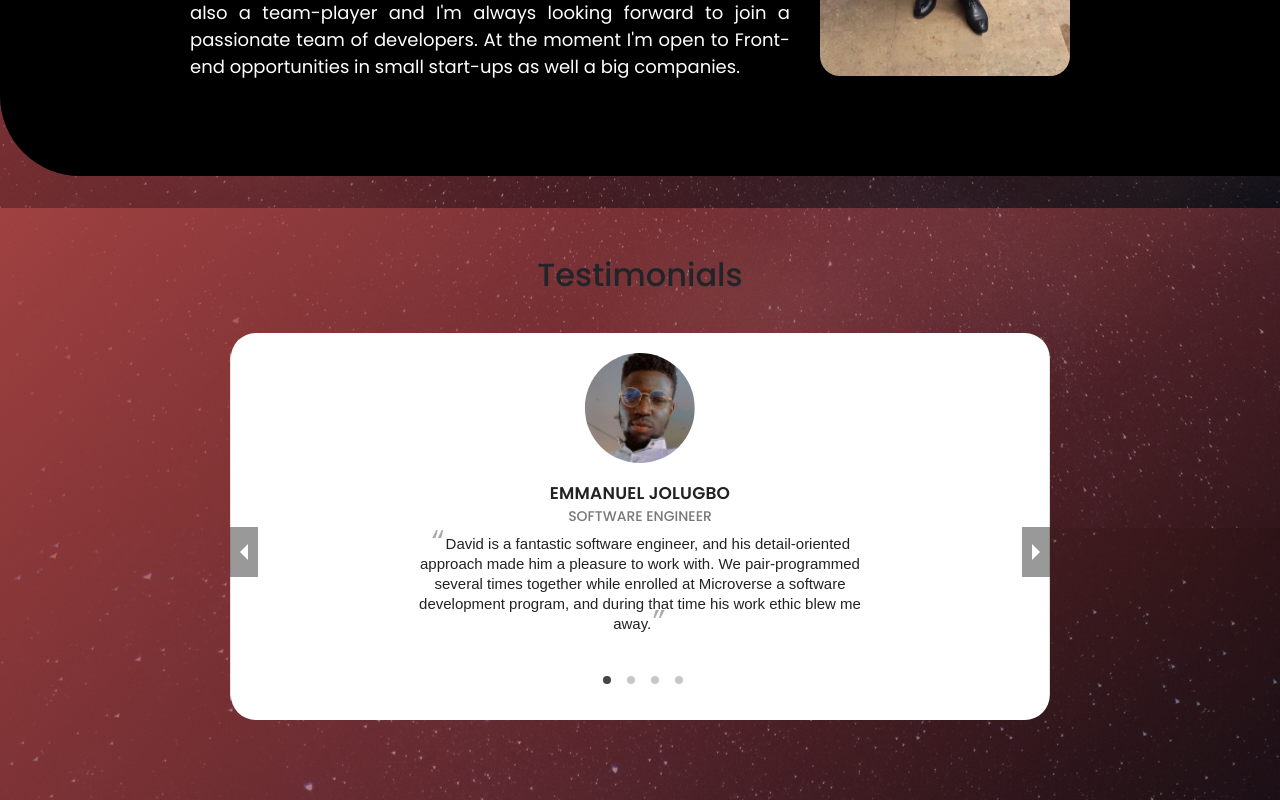
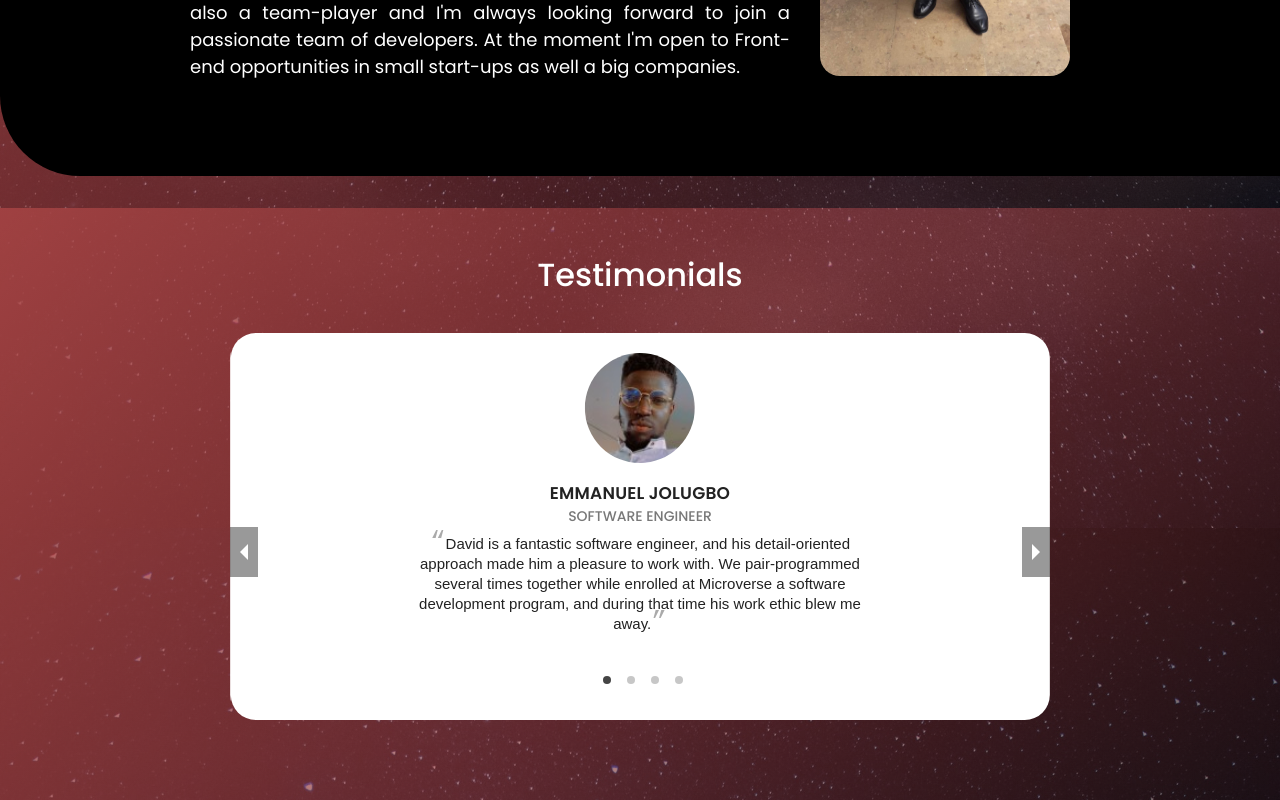
Before and after one commit to daudi13/daudi, a React (Create React App) app: page / in a window 1280 px wide. Shown: the part 1480-2280 px from the top of the page. Built offline with nearby package versions, Linux system fonts and the light colour scheme.

Commit message:
Add title color

```diff
--- a/src/components/Routes/Homepage.css
+++ b/src/components/Routes/Homepage.css
@@ -114,3 +114,7 @@ body {
 .testimonials {
   margin: 5rem auto;
 }
+
+.testimonial-title {
+  color: #fff;
+}
--- a/src/components/Routes/Homepage.js
+++ b/src/components/Routes/Homepage.js
@@ -40,7 +40,7 @@ function Homepage() {
           </div>
       </section>
       <section className="testimonials">
-        <h2>Testimonials</h2>
+        <h2 className="testimonial-title">Testimonials</h2>
         <Testimonials />
       </section>
     </div>
```
